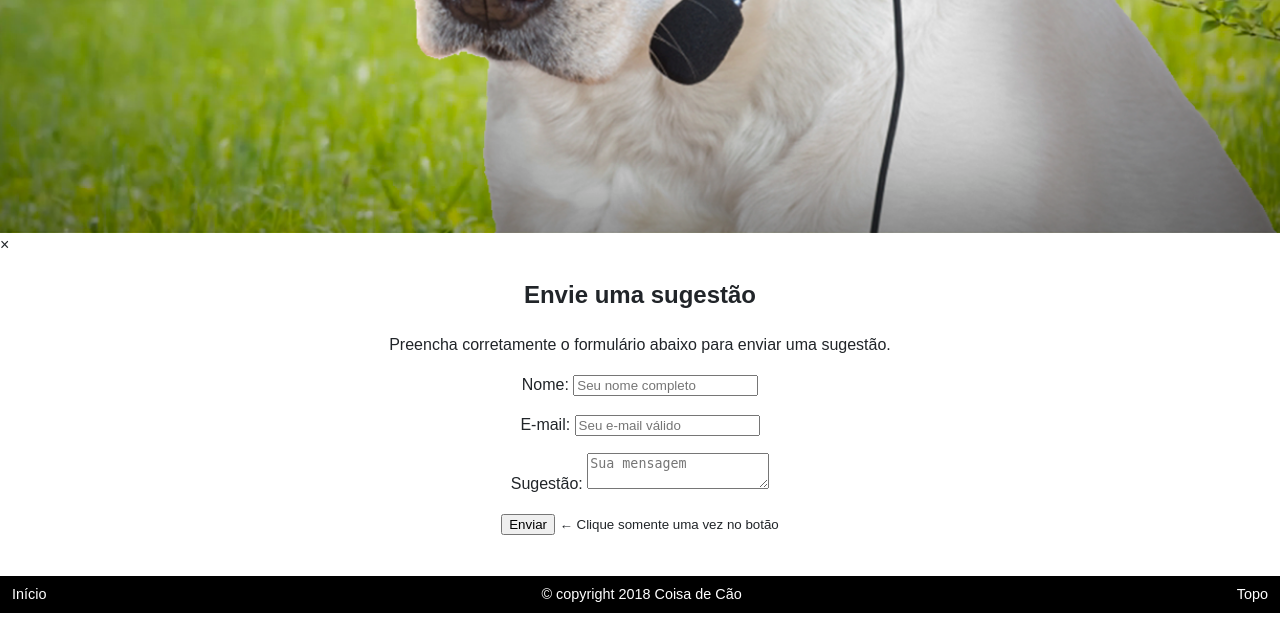
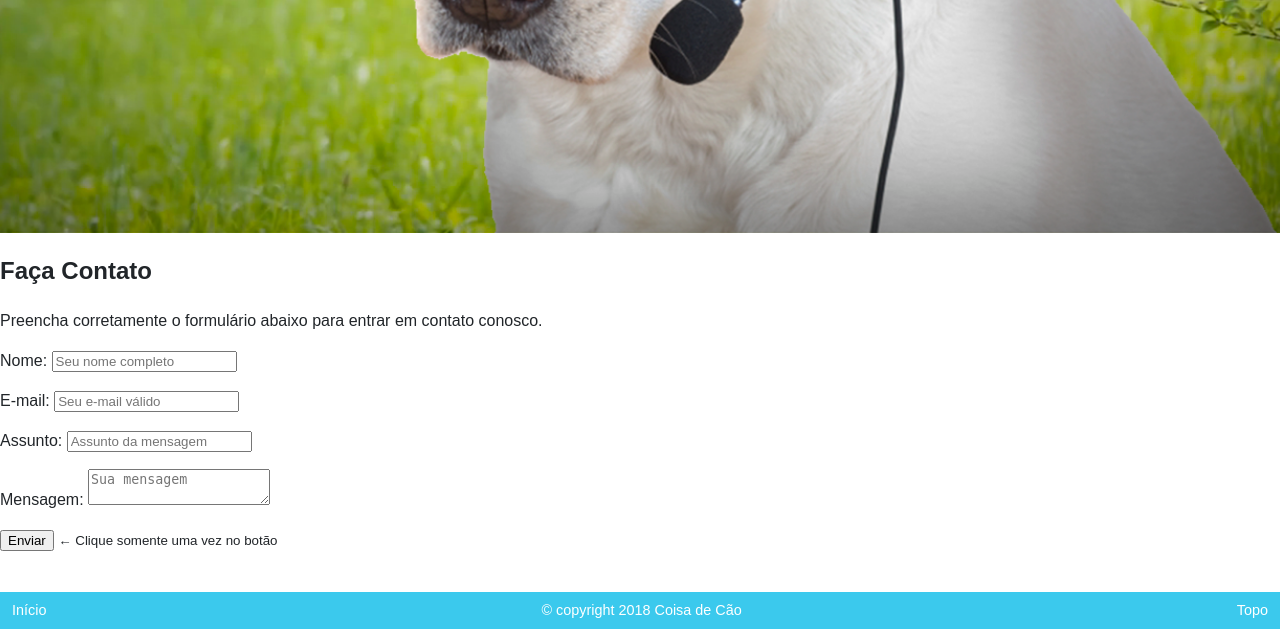
Before and after one commit to MokuroBR/CoisaDeCao, a PHP site: page /contatos.php in a window 1280 px wide. Shown: the part 591-1220 px from the top of the page. Run offline with PHP 8.4, Linux system fonts and the light colour scheme.

Commit message:
versão 1.2

```diff
--- a/_header.php
+++ b/_header.php
@@ -16,8 +16,8 @@ if($_SERVER['SERVER_NAME'] == 'localhost') {
 	<title>Coisa de Cão <?php echo $titulo; ?></title>
 	<meta charset="utf-8">
 	<meta name="viewport" content="width=device-width, initial-scale=1">
-	<link rel="shortcut icon" href="favicon.png">
-	<link rel="icon" href="favicon.png">
+	<link rel="shortcut icon" href="css/favicon.ico">
+	<link rel="icon" href="css/favicon.ico">
 	<link rel="normalize" href="/css/normalize.css">
 	<link rel="stylesheet" href="css/global.css?<?php if($_SERVER['SERVER_NAME'] == 'localhost') echo rand() ?>">
 	<link rel="stylesheet" href="<?php echo $css; ?>">
--- a/contatos.php
+++ b/contatos.php
@@ -22,6 +22,7 @@ function sanitize($v) {
 // Inicializando variáveis que contém valores dos campos
 $nome = '';
 $email = '';
+$assunto = '';
 $mensagem = '';
 
 // Inicializando variável que contém mensagens de erro
@@ -36,6 +37,7 @@ if (strtoupper($_SERVER["REQUEST_METHOD"]) === "POST") {
 	// Sanitizando dados vindos do form
 	$nome = sanitize($_POST['nome']);
 	$email = sanitize($_POST['email']);
+	$assunto = sanitize($_POST['assunto']);
 	$mensagem = sanitize($_POST['mensagem']);
 
 	// Validando 'nome'
@@ -51,6 +53,14 @@ if (strtoupper($_SERVER["REQUEST_METHOD"]) === "POST") {
 	// Validando 'email'
 	if (!filter_var($email, FILTER_VALIDATE_EMAIL)) {
 		$erro .= "<li>Seu e-mail não é válido.</li>";
+	}
+
+	// Validando 'assunto' que deve ter pelo menos 3 caracteres quaisquer
+	$contaAssunto = strlen($assunto);
+	if ($contaAssunto == 0) {
+		$erro .= "<li>Escreva um assunto para o contato.</li>";
+	} elseif ($contaAssunto < 3) {
+		$erro .= "<li>O assunto está muito curto.</li>";
 	}
 
 	// Validando 'mensagem' que deve ter pelo menos 5 caracteres quaisquer
@@ -86,6 +96,7 @@ if (strtoupper($_SERVER["REQUEST_METHOD"]) === "POST") {
 		<ul>
 		<li><b>Nome:</b> {$nome}</li>
 		<li><b>E-mail:</b> {$email}</li>
+		<li><b>Assunto:</b> {$assunto}</li>
 		</ul>
 		<hr><pre>{$mensagem}</pre><hr>
 		</body></html>
@@ -103,7 +114,7 @@ if (strtoupper($_SERVER["REQUEST_METHOD"]) === "POST") {
 		// Enviando e-mail
 		// Lembre-se que o XAMPP não envia e-mail
 		// O '@' antes da função 'mail()' evita que essa gere mensagem de erro no XAMPP
-		@mail($mailDestinatario, $mailMensagem, $mailHeader);
+		@mail($mailDestinatario, $mailAssunto, $mailMensagem, $mailHeader);
 
 		/////////////////////////////////////////
 		// Armazena mensagem no banco de dados //
@@ -113,7 +124,7 @@ if (strtoupper($_SERVER["REQUEST_METHOD"]) === "POST") {
 		require('conn.php');
 
 		// Preparando query
-		$sql = "INSERT INTO `contatos` (`id`, `nome`, `email`, `sugestao`, `data`, `status`) VALUES (NULL, '{$nome}', '{$email}', '{$mensagem}', NOW(), '1');";
+		$sql = "INSERT INTO `contatos` (`id`, `nome`, `email`, `assunto`, `mensagem`, `data`, `status`) VALUES (NULL, '{$nome}', '{$email}', '{$assunto}', '{$mensagem}', NOW(), '1');";
 
 		// Executando query
 		if (mysqli_query($conn, $sql)) {
@@ -124,6 +135,7 @@ if (strtoupper($_SERVER["REQUEST_METHOD"]) === "POST") {
 			// Esvazia campos já preenchidos
 			$nome = '';
 			$email = '';
+			$assunto = '';
 			$mensagem = '';
 
 		} else {
@@ -142,42 +154,27 @@ if (strtoupper($_SERVER["REQUEST_METHOD"]) === "POST") {
 <form name="contatos" method="post" action="<?php echo htmlspecialchars($_SERVER['PHP_SELF']) ?>">
 
 <?php
-$modalTitle = "";
-$modalBody = "";
 // Exibe as mensagens de erro caso elas existam
-if($erro != ''):
-	$modalTitle = "Ooops!";
-	$modalBody = "<p>Ocorreram erros que impedem o envio da mensagem:</p>";
-	$modalBody .= "<ul>{$erro}</ul>";
-	$modalBody .= "<p>Por favor, corrija os erros e tente novamente.</p>";
-endif;
+if($erro != '') {
+	echo "<div class=\"erro\">";
+	echo "<h3>Ooops!</h3>";
+	echo "<p>Ocorreram erros que impedem o envio da mensagem:</p>";
+	echo "<ul>{$erro}</ul>";
+	echo "<p>Por favor, corrija os erros e tente novamente.</p>";
+	echo "</div>";
+}
 
-if($sucesso):
-	$modalTitle = "Obrigado!";
-	$modalBody = "<p>Seu contato foi enviado com sucesso...</p>";
-endif;
+// Exibe mensagem de sucesso
+if($sucesso) {
+	echo "<div class=\"sucesso\">";
+	echo "<h3>Obrigado!</h3>";
+	echo "<p>Seu contato foi enviado com sucesso...</p>";
+	echo "</div>";
+}
 ?>
 
-<div id="myModal" class="modal">
-	<div class="modal-content">
-		<div class="modal-header">
-			<span class="close">&times;</span>
-			<h2><?php echo $modalTitle ?></h2>
-		</div>
-		<div class="modal-body"><?php echo $modalBody ?></div>
-		<!-- div class="modal-footer"><h3>Modal Footer</h3></div -->
-	</div>
-</div>
-
-<?php if($erro != '' OR $sucesso): ?>
-	<script>
-	var modal = document.getElementById('myModal');
-	modal.style.display = "block";
-	</script>
-<?php endif; ?>
-<main align="center">
-<h2>Envie uma sugestão</h2>
-<p>Preencha corretamente o formulário abaixo para enviar uma sugestão.</p>
+<h2>Faça Contato</h2>
+<p>Preencha corretamente o formulário abaixo para entrar em contato conosco.</p>
 
 <p>
 	<label for="nome">Nome:</label>
@@ -188,7 +185,11 @@ endif;
 	<input type="text" name="email" id="email" placeholder="Seu e-mail válido" value="<?php echo $email ?>">
 </p>
 <p>
-	<label for="mensagem">Sugestão:</label>
+	<label for="assunto">Assunto:</label>
+	<input type="text" name="assunto" id="assunto" placeholder="Assunto da mensagem" value="<?php echo $assunto ?>">
+</p>
+<p>
+	<label for="mensagem">Mensagem:</label>
 	<textarea name="mensagem" id="mensagem" placeholder="Sua mensagem"><?php echo $mensagem ?></textarea>
 </p>
 <p>
@@ -199,33 +200,7 @@ endif;
 
 </form>
 </main>
-<script>
-// Get the modal
 
-
-// Get the button that opens the modal
-var btn = document.getElementById("myBtn");
-
-// Get the <span> element that closes the modal
-var span = document.getElementsByClassName("close")[0];
-
-// When the user clicks the button, open the modal
-//btn.onclick = function() {
-    // modal.style.display = "block";
-//}
-
-// When the user clicks on <span> (x), close the modal
-span.onclick = function() {
-    modal.style.display = "none";
-}
-
-// When the user clicks anywhere outside of the modal, close it
-window.onclick = function(event) {
-    if (event.target == modal) {
-        modal.style.display = "none";
-    }
-}
-</script>
 <?php
 require ('_footer.php');
 ?>
--- a/css/global.css
+++ b/css/global.css
@@ -156,7 +156,7 @@ nav a:hover, .navActive {
 }
 
 footer {
-	background: #000000;
+	background: #3bc9ed;
 	color: #dddddd;
 	display: flex;
 	flex-direction: row;
```
